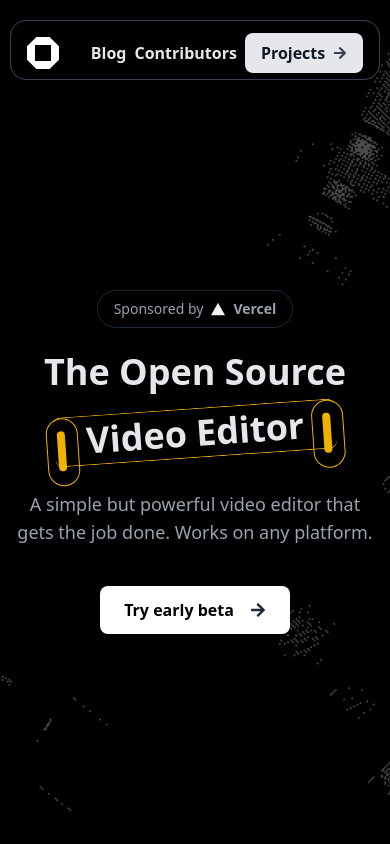
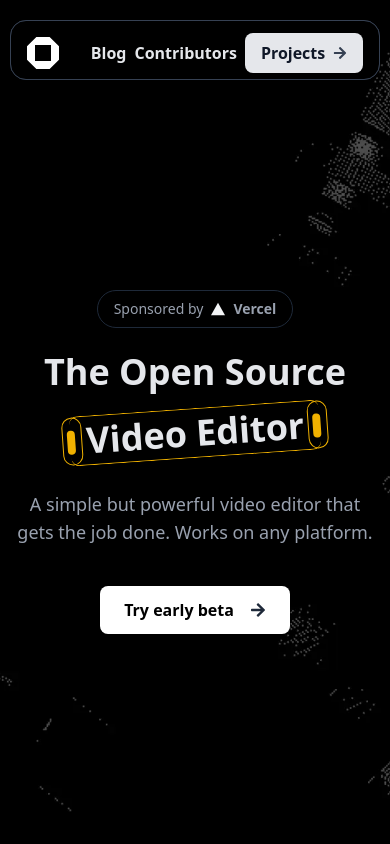
Before and after one commit to wizzcode01/Open-cut-project, a React (Vite) app: page / in a window 390 px wide. Shown: the top 844 px of the page. Built offline with nearby package versions, Linux system fonts and the light colour scheme.

Commit message:
hero fixed

```diff
--- a/src/components/Hero.jsx
+++ b/src/components/Hero.jsx
@@ -40,20 +40,25 @@ const Hero = () => {
             </motion.h1>
 
             <motion.h1
-              className="relative z-20 text-4xl md:text-6xl font-bold mb-4 border-t border-b border-yellow-500 -rotate-4 p-1 px-8 rounded-lg bg-black/80 "
+              className="relative z-20 text-4xl md:text-6xl font-bold mb-4 border-t border-b border-yellow-500 -rotate-4 p-1 lg:px-8 px-4 rounded-lg bg-black/80 "
               initial={{ opacity: 0, y: 50 }}
               animate={{ opacity: 1, y: 0 }}
               transition={{ duration: 0.8, delay: 0.5 }}
             >
             <div className="flex justify-between">
-                <div className="absolute -left-2 top-0 border border-yellow-500 rounded-full w-8 h-17 ">
+                <div className="absolute -left-2 top-0 border border-yellow-500 rounded-full lg:w-8 lg:h-17 w-5 h-12">
+                  <div className="lg:h-10 h-6 bg-yellow-500 w-2 mt-3 rounded-full lg:ml-2.5 ml-1"></div>
+                </div>
+
+                <div className="absolute -right-2 top-0 border border-yellow-500 rounded-full lg:w-8 lg:h-17 w-5 h-12">
+                  <div className="lg:h-10 h-6 bg-yellow-500 w-2 mt-3 rounded-full lg:ml-2.5 ml-1"></div>
+                </div>
+
+
+                {/* <div className="absolute -right-2 top-0 border border-yellow-500 rounded-full w-8 h-17 ">
                   <div className="h-10 bg-yellow-500 w-2 mt-3 rounded-full ml-2.5"></div>
                 </div>
-
-                <div className="absolute -right-2 top-0 border border-yellow-500 rounded-full w-8 h-17 ">
-                  <div className="h-10 bg-yellow-500 w-2 mt-3 rounded-full ml-2.5"></div>
-                </div>
-
+               */}
             </div>
 
               Video Editor
```
